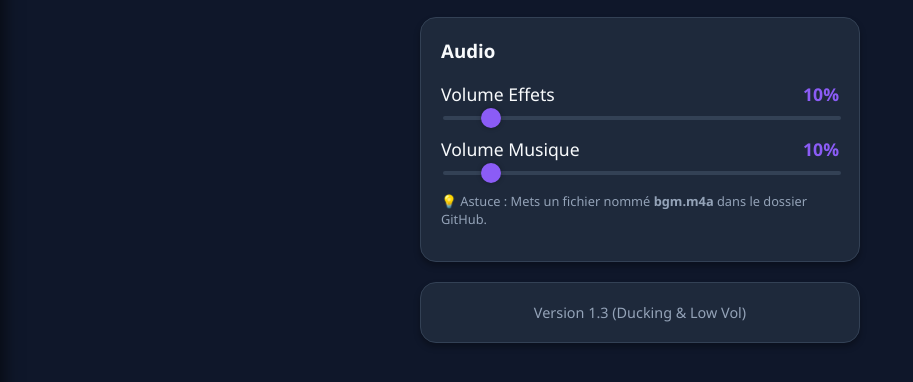
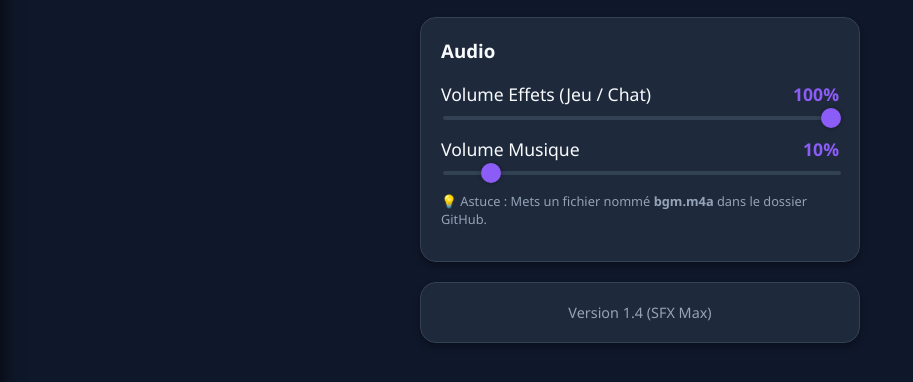
Before and after one commit to wofime/Univers-Sync-Game, a plain HTML site: page settings.html in a window 1280 px wide. Shown: the part 62-444 px from the top of the page, without its empty margins (0-913 px from the left). Drawn offline with Linux system fonts and the light colour scheme.

Commit message:
Update settings.html

```diff
--- a/settings.html
+++ b/settings.html
@@ -6,6 +6,7 @@
     <title>Paramètres - Arcade</title>
 
     <style>
+        /* --- STYLE --- */
         :root {
             --bg-color: #0f172a;
             --surface-color: #1e293b;
@@ -50,10 +51,15 @@
     </style>
 </head>
 <body>
+
     <div id="toast">Message</div>
 
+    <!-- MENU -->
     <div id="side-menu">
-        <div class="menu-header"><span>Arcade</span><button class="close-btn" onclick="toggleMenu()" style="background:none; border:none; color:white; font-size:1.5rem; cursor:pointer;">×</button></div>
+        <div class="menu-header">
+            <span>Arcade</span>
+            <button class="close-btn" onclick="toggleMenu()" style="background:none; border:none; color:white; font-size:1.5rem; cursor:pointer;">×</button>
+        </div>
         <ul class="menu-list" id="menu-list-container"></ul>
     </div>
     <div id="menu-overlay" onclick="toggleMenu()"></div>
@@ -68,24 +74,38 @@
         <div class="content">
             <div class="card">
                 <h3>Audio</h3>
-                <!-- Volume Effets : Défaut 10% -->
+
+                <!-- Volume Effets (MAX par défaut) -->
                 <div class="setting-row">
-                    <div class="setting-label"><span>Volume Effets</span><span class="vol-value" id="val-sfx">10%</span></div>
-                    <input type="range" min="0" max="1" step="0.1" value="0.1" id="sfx-slider" oninput="updateSfx(this.value)">
+                    <div class="setting-label">
+                        <span>Volume Effets (Jeu / Chat)</span>
+                        <span class="vol-value" id="val-sfx">100%</span>
+                    </div>
+                    <input type="range" min="0" max="1" step="0.1" value="1" id="sfx-slider" oninput="updateSfx(this.value)">
                 </div>
-                <!-- Volume Musique : Défaut 10% -->
+
+                <!-- Volume Musique (10% par défaut) -->
                 <div class="setting-row">
-                    <div class="setting-label"><span>Volume Musique</span><span class="vol-value" id="val-music">10%</span></div>
+                    <div class="setting-label">
+                        <span>Volume Musique</span>
+                        <span class="vol-value" id="val-music">10%</span>
+                    </div>
                     <input type="range" min="0" max="1" step="0.1" value="0.1" id="music-slider" oninput="updateMusic(this.value)">
                 </div>
-                <p style="font-size:0.8rem; color:var(--text-muted); margin-top:10px;">💡 Astuce : Mets un fichier nommé <strong>bgm.m4a</strong> dans le dossier GitHub.</p>
+
+                <p style="font-size:0.8rem; color:var(--text-muted); margin-top:10px;">
+                    💡 Astuce : Mets un fichier nommé <strong>bgm.m4a</strong> dans le dossier GitHub.
+                </p>
             </div>
-            <div class="card" style="text-align: center; color: var(--text-muted); font-size: 0.9rem;">Version 1.3 (Ducking & Low Vol)</div>
+
+            <div class="card" style="text-align: center; color: var(--text-muted); font-size: 0.9rem;">
+                Version 1.4 (SFX Max)
+            </div>
         </div>
     </div>
 
     <script>
-        // --- GESTION MENU ---
+        // --- GESTION MENU (Identique) ---
         async function initMenu() {
             const listContainer = document.getElementById('menu-list-container');
             listContainer.innerHTML = '<li style="padding:15px; color:#666; text-align:center;">Chargement...</li>';
@@ -97,8 +117,7 @@
                 menuData.forEach(item => {
                     const li = document.createElement('li'); li.className = 'menu-item';
                     const a = document.createElement('a');
-                    a.href = item.url;
-                    a.innerText = item.title;
+                    a.href = item.url; a.innerText = item.title;
                     if (item.title.includes("Paramètres")) a.classList.add('active');
                     li.appendChild(a);
                     listContainer.appendChild(li);
@@ -110,15 +129,26 @@
         function toggleMenu() {
             const menu = document.getElementById('side-menu');
             const overlay = document.getElementById('menu-overlay');
-            if (menu.classList.contains('open')) { menu.classList.remove('open'); overlay.classList.remove('show'); }
-            else { menu.classList.add('open'); overlay.classList.add('show'); }
+            if (menu.classList.contains('open')) {
+                menu.classList.remove('open');
+                overlay.classList.remove('show');
+            } else {
+                menu.classList.add('open');
+                overlay.classList.add('show');
+            }
         }
 
         // --- LOGIQUE PARAMÈTRES ---
-        // Par défaut 0.1 (10%)
-        let sfxVolume = parseFloat(localStorage.getItem('sfxVolume')) || 0.1;
+        let soundEnabled = true;
+        let musicEnabled = true;
+
+        // SFX Volume : 1.0 (100%) par défaut
+        let sfxVolume = parseFloat(localStorage.getItem('sfxVolume')) || 1.0;
+
+        // Music Volume : 0.1 (10%) par défaut
         let musicVolume = parseFloat(localStorage.getItem('musicVolume')) || 0.1;
 
+        // Mise à jour des boutons visuels
         document.getElementById('sfx-slider').value = sfxVolume;
         document.getElementById('val-sfx').innerText = Math.round(sfxVolume * 100) + '%';
 
@@ -135,14 +165,17 @@
             musicVolume = parseFloat(val);
             document.getElementById('val-music').innerText = Math.round(musicVolume * 100) + '%';
             localStorage.setItem('musicVolume', musicVolume);
-            // Notifier la page de jeu pour changer le volume direct
+            // Notifier la page de jeu
             if(window.AudioEngine) {
                 window.AudioEngine.updateMusicVolume(musicVolume);
             }
         }
 
         function showToast(txt) {
-            const t = document.getElementById('toast'); t.innerText = txt; t.classList.add('show'); setTimeout(() => t.classList.remove('show'), 2000);
+            const t = document.getElementById('toast');
+            t.innerText = txt;
+            t.classList.add('show');
+            setTimeout(() => t.classList.remove('show'), 2000);
         }
     </script>
 </body>
```
